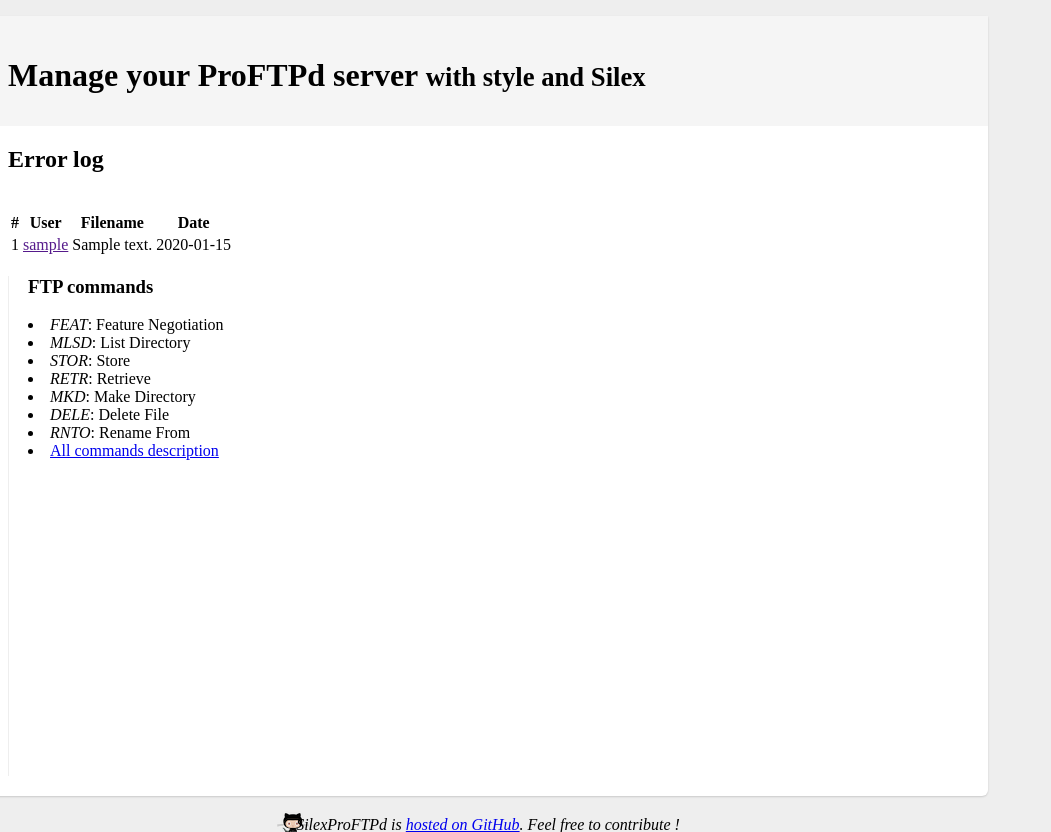
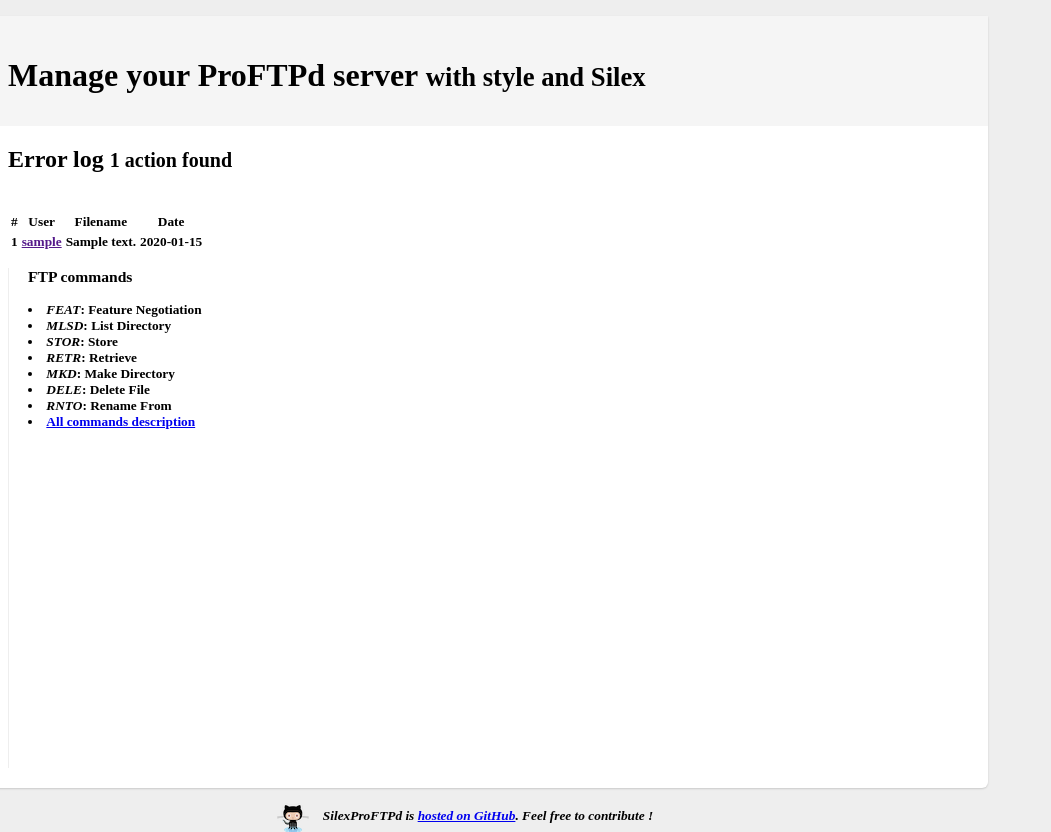
Before and after one commit to j0k3r/SilexProFTPd, a PHP site: template views/error.twig in a window 1280 px wide. Shown: the part 154-986 px from the top of the page, without its empty margins (0-1051 px from the left). Run offline with PHP 8.4, Linux system fonts and the light colour scheme; the template is opened without the code that fills it: most values are stand-ins (such as "Sample title", 1, 10 or a date in 2020); some libraries are stand-ins or nearby versions.

Commit message:
conditional 's'

```diff
--- a/views/error.twig
+++ b/views/error.twig
@@ -5,7 +5,10 @@
 
   <div class="row">
     <div class="span12">
-      <h2>Error log</h2>
+      <h2>
+        Error log
+        <small><b>{{ user_events|length }} action{% if user_events|length > 1 %}s{% endif %} found
+      </h2>
       <br/>
 
       <table id="sort-users" class="bordered-table zebra-striped">
--- a/views/history.twig
+++ b/views/history.twig
@@ -20,7 +20,7 @@
       </p>
 
       <h2>
-        History <small><b>{{ histories|length }} actions found
+        History <small><b>{{ histories|length }} action{% if histories|length > 1 %}s{% endif %} found
         {% if user is defined %}
           from user `<a href="{{ app.url_generator.generate('user_edit', { 'id': user.id }) }}">{{ user.username }}</a>`
         {% endif %}
--- a/views/index.twig
+++ b/views/index.twig
@@ -5,7 +5,7 @@
 
   <div class="row">
     <div class="span12">
-      <h2>Last activity <small>10 entries</small></h2>
+      <h2>Last activity <small><b>10 entries</b></small></h2>
       <br/>
 
       <table class="bordered-table zebra-striped">
--- a/views/user_list.twig
+++ b/views/user_list.twig
@@ -8,7 +8,7 @@
       <div style="float: right">
         <a class="btn success" href="{{ app.url_generator.generate('user_new') }}">New user</a>
       </div>
-      <h2>User list <small><b>{{ users|length }} users found</b></small></h2>
+      <h2>User list <small><b>{{ users|length }} user{% if users|length > 1 %}s{% endif %} found</b></small></h2>
       <br/>
 
       <table id="sort-users" class="bordered-table zebra-striped">
```
